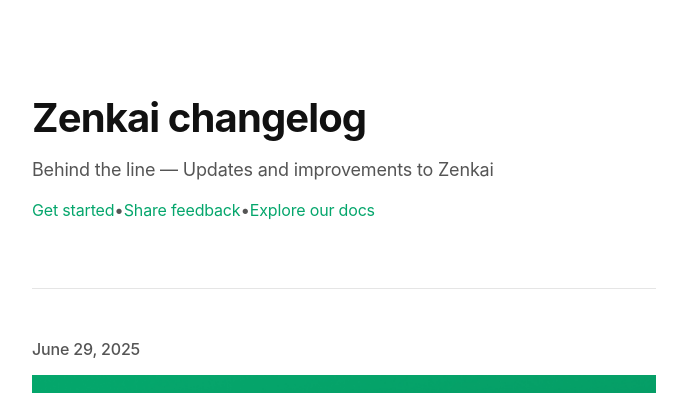
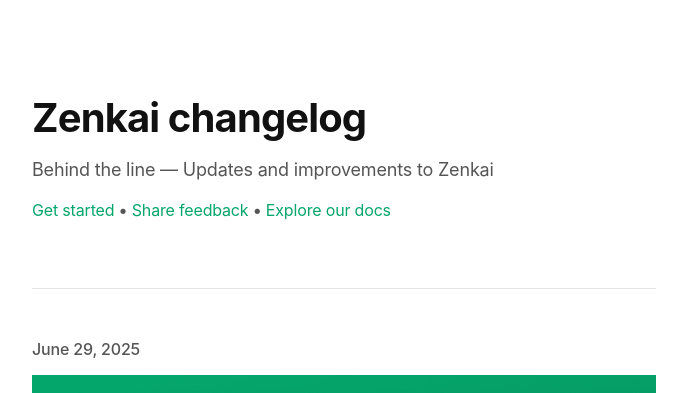
Before and after one commit to mikklemberg/zenkai-changelog, a Jekyll site: the page built from index.html, in a window 1280 px wide. Shown: the top 393 px of the page, without its empty margins (296-983 px from the left). Built offline with Jekyll 4.4.1, drawn with Linux system fonts in a browser that asks for light colours; the list of posts is cut into pages by our own code.

Commit message:
Update main.css

```diff
--- a/assets/css/main.css
+++ b/assets/css/main.css
@@ -99,7 +99,7 @@
 
 .separator {
     color: var(--color-text-secondary);
-    margin: 0 0.75rem
+    margin: 0 0.25rem;
     font-weight: 400;
 }
 
```
